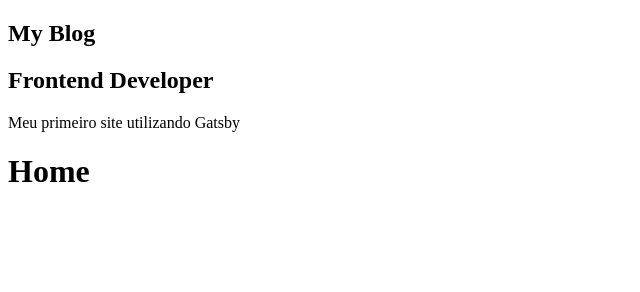
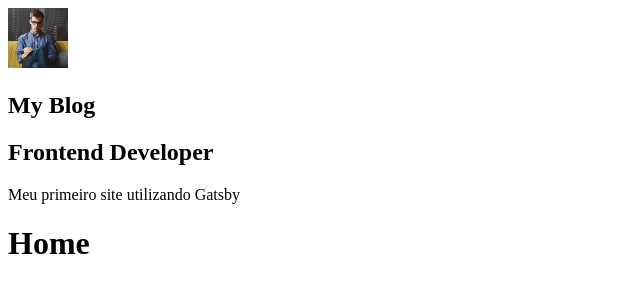
Before and after one commit to GuiiHenriq/first-site-gatsby, a Gatsby site: page / in a window 1280 px wide. Shown: the whole page, without its empty margins (0-640 px from the left). Built offline with nearby package versions, Linux system fonts and the light colour scheme; Gatsby itself is replaced by a stand-in of ours.

Commit message:
created Avatar

```diff
--- /dev/null
+++ b/src/components/Avatar/index.js
@@ -0,0 +1,23 @@
+import React from 'react'
+import { useStaticQuery, graphql } from 'gatsby'
+import Img from 'gatsby-image'
+
+const Avatar = () => {
+  const { avatarImage } = useStaticQuery (
+    graphql`
+      query {
+        avatarImage: file(relativePath: { eq: "profile-photo.jpg" }) {
+          childImageSharp {
+            fixed(width: 60, height: 60) {
+              ...GatsbyImageSharpFixed
+            }
+          }
+        }
+      }
+    `
+  )
+
+  return <Img fixed={avatarImage.childImageSharp.fixed} />
+}
+
+export default Avatar
--- a/src/components/Profile/index.js
+++ b/src/components/Profile/index.js
@@ -1,5 +1,7 @@
 import React from "react"
 import { useStaticQuery, graphql } from "gatsby"
+
+import Avatar from "../Avatar"
 
 const Profile = () => { // USE STATIC QUERY - HOOK DO REACT
   const {
@@ -19,7 +21,8 @@ const Profile = () => { // USE STATIC QUERY - HOOK DO REACT
     `)
 
   return (
-    <div className="Profile-react">
+    <div className="Profile-wrapper">
+      <Avatar />
       <h1>{title}</h1>
       <h2>{position}</h2>
       <p>{description}</p>
```
Also changed, not shown: src/images/profile-photo.jpg (added).
